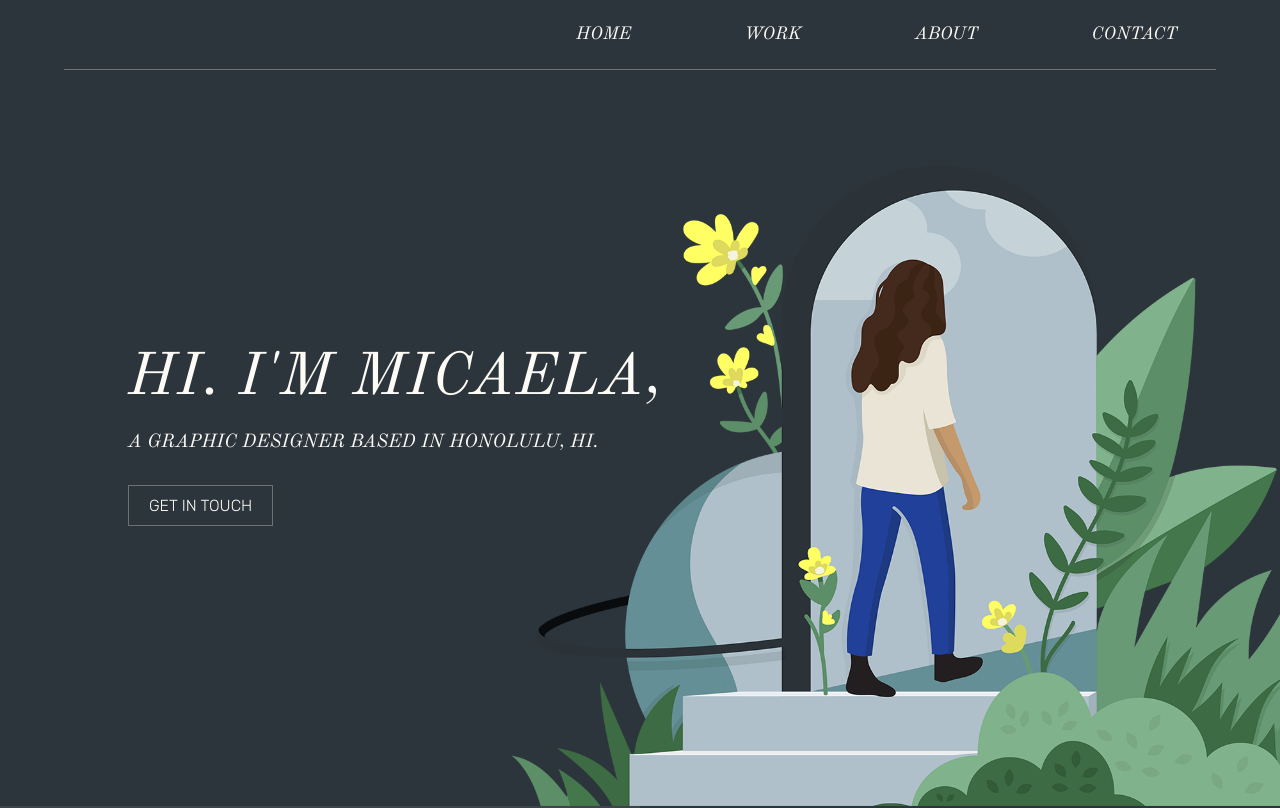
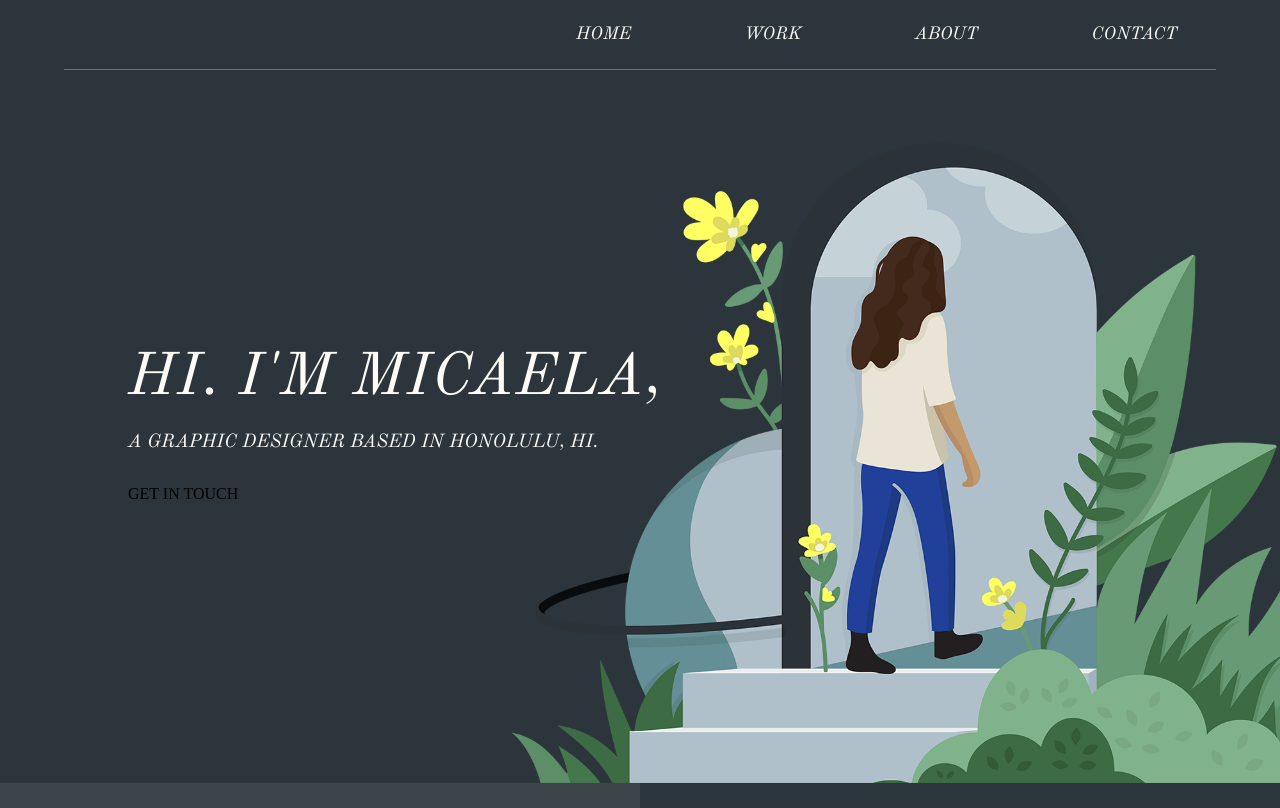
Before and after one commit to henryfradley/micaela-designs, a Next.js app: page / in a window 1280 px wide. Shown: the top 808 px of the page. Built offline with nearby package versions, Linux system fonts and the light colour scheme.

Commit message:
added animation for header

```diff
--- a/components/Main.jsx
+++ b/components/Main.jsx
@@ -1,5 +1,6 @@
 
 import Image from 'next/image';
+import Fade from 'react-reveal/Fade';
 
 
 
@@ -33,9 +34,16 @@ const Main = function() {
       </nav>
       <div class="mainPage">
       <div  class="mainText">
+      <Fade distance="5vh" delay={500} bottom>
       <h1>HI. I'M MICAELA,</h1>
+      </Fade>
+      <Fade distance="5vh" delay={700} bottom>
       <h3>A GRAPHIC DESIGNER BASED IN HONOLULU, HI.</h3>
+      </Fade>
+
+      <Fade distance="5vh" delay={900} bottom>
       <div class="getInTouch" onClick={scroll} name="contact">GET IN TOUCH</div>
+      </Fade>
       </div>
       <div class="illustration"></div>
 
```
